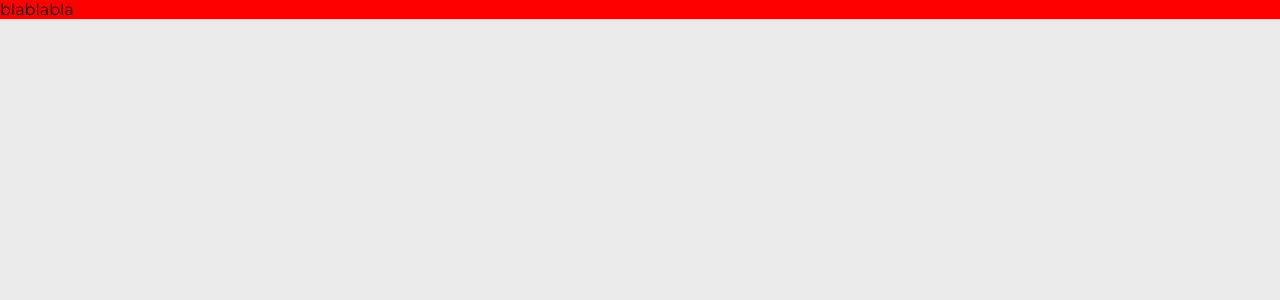
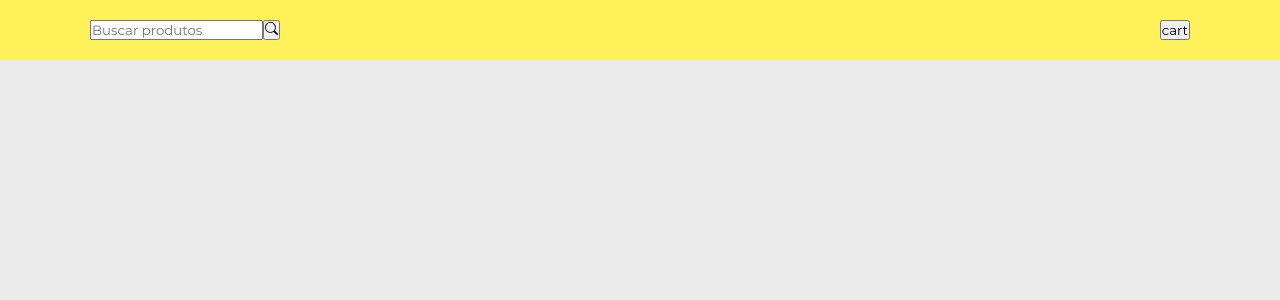
Before and after one commit to keisylizandra/shopping-cart, a React (Create React App) app: page / in a window 1280 px wide. Shown: the top 300 px of the page. Built offline with nearby package versions, Linux system fonts and the light colour scheme.

Commit message:
Add header component and search bar

```diff
--- a/src/components/Header/Header.css
+++ b/src/components/Header/Header.css
@@ -0,0 +1,12 @@
+.header {
+  background-color: #fff159;
+  position: fixed;
+  width: 100%;
+}
+
+.header > div {
+  display: flex;
+  align-items: center;
+  justify-content: space-between;
+  padding: 20px;
+}
--- a/src/components/Header/Header.jsx
+++ b/src/components/Header/Header.jsx
@@ -1,10 +1,16 @@
 import React from 'react';
+import SearchBar from '../SearchBar/SearchBar';
+import './Header.css';
 
 function Header() {
   return(
-    <header className="header" style={{background:'red'}}>
+    <header className="header">
       <div className="container">
-        blablabla
+
+        <SearchBar />
+        <button>
+          cart
+        </button>
       </div>
     </header>
   );
--- /dev/null
+++ b/src/components/SearchBar/SearchBar.jsx
@@ -0,0 +1,25 @@
+import React from 'react';
+import { BsSearch } from 'react-icons/bs';
+import './SearchBar.css';
+
+function SearchBar() {
+  return(
+
+    <form className="search-bar">
+      <input
+        type="search"
+        placeholder="Buscar produtos"
+        className="search__input"
+        required
+      />
+
+      <button type="submit" className="search__input">
+        <BsSearch />
+      </button>
+    </form>
+
+  );
+
+}
+
+export default SearchBar;
--- a/src/index.css
+++ b/src/index.css
@@ -12,7 +12,8 @@
 body {
   background-color: #ebebeb;
 }
+
 .container {
-  max-width: 1800px;
+  max-width: 1100px;
   margin: 0 auto;
 }
```
Also changed, not shown: src/components/SearchBar/SearchBar.css (added).
